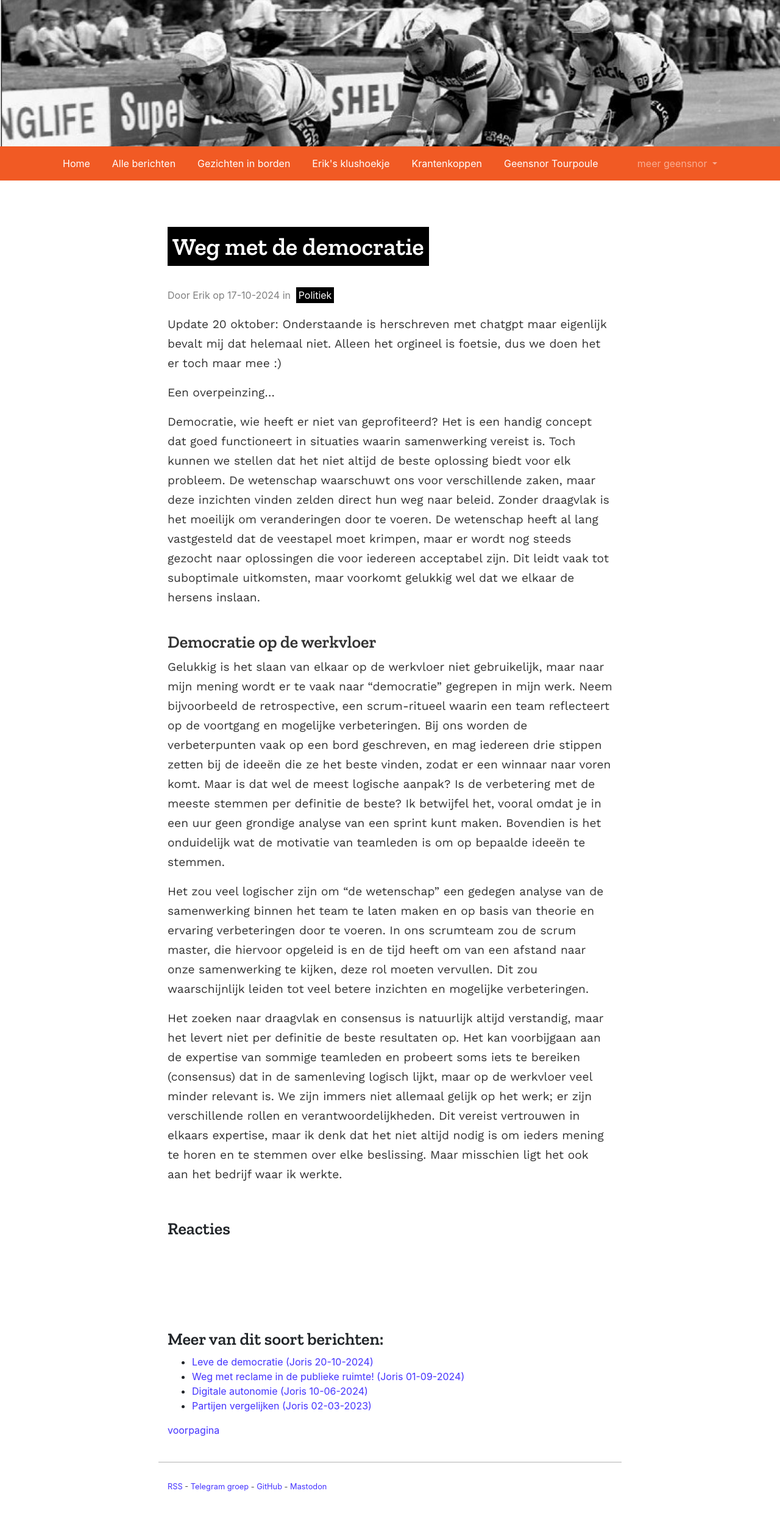
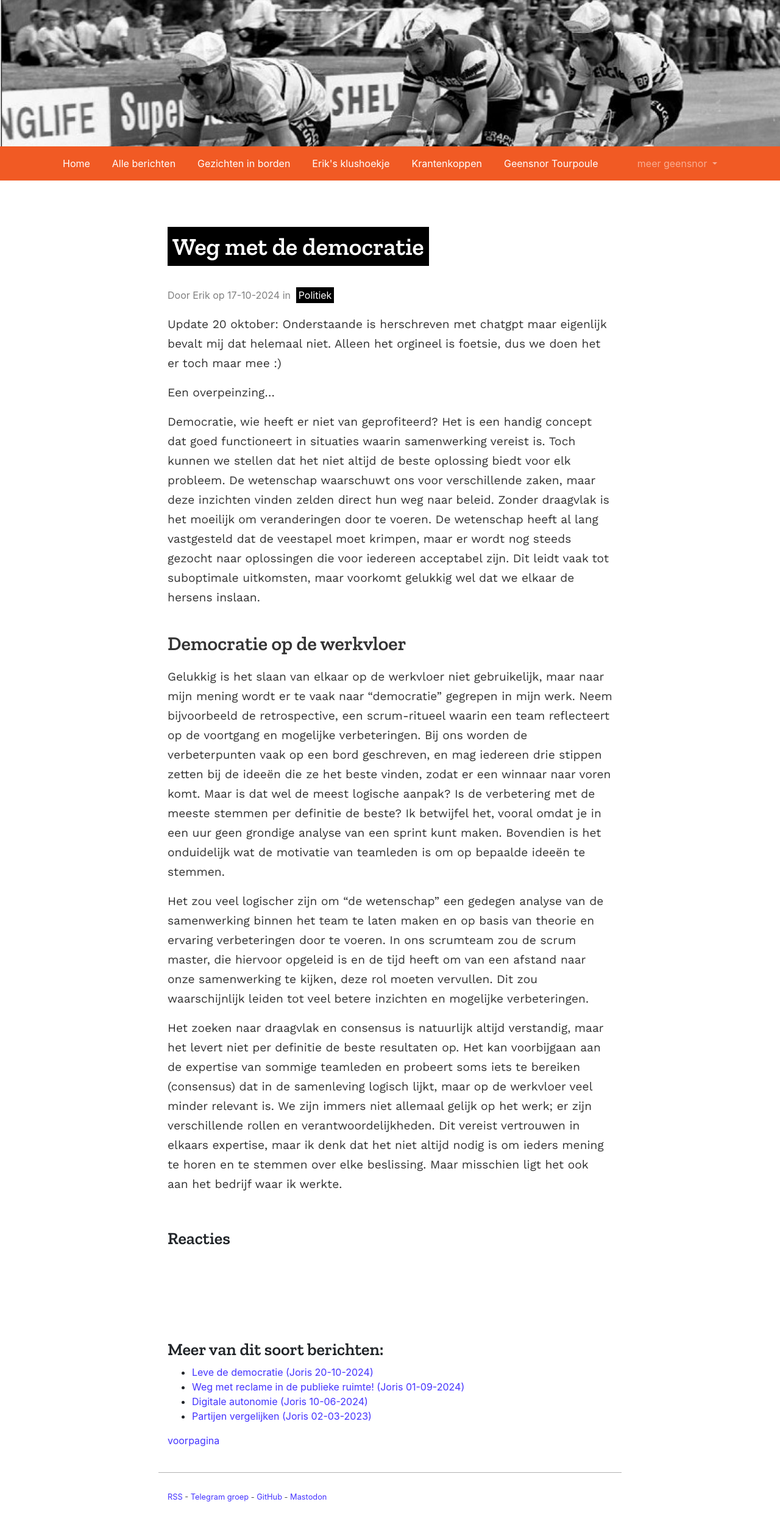
Before and after one commit to geensnor/geensnor.nl, a Jekyll site: the page built from _posts/2024-10-17-weg-met-de-democratie.md, in a window 1280 px wide. Shown: the whole page at 61% size. Built offline with Jekyll 4.4.1, drawn with Linux system fonts in a browser that asks for light colours; comment, search, counter and statistics services are not loaded.

Commit message:
header aangepast

```diff
--- a/_posts/2024-10-17-weg-met-de-democratie.md
+++ b/_posts/2024-10-17-weg-met-de-democratie.md
@@ -10,7 +10,7 @@ Een overpeinzing...
 
 Democratie, wie heeft er niet van geprofiteerd? Het is een handig concept dat goed functioneert in situaties waarin samenwerking vereist is. Toch kunnen we stellen dat het niet altijd de beste oplossing biedt voor elk probleem. De wetenschap waarschuwt ons voor verschillende zaken, maar deze inzichten vinden zelden direct hun weg naar beleid. Zonder draagvlak is het moeilijk om veranderingen door te voeren. De wetenschap heeft al lang vastgesteld dat de veestapel moet krimpen, maar er wordt nog steeds gezocht naar oplossingen die voor iedereen acceptabel zijn. Dit leidt vaak tot suboptimale uitkomsten, maar voorkomt gelukkig wel dat we elkaar de hersens inslaan.
 
-### Democratie op de werkvloer
+## Democratie op de werkvloer
 
 Gelukkig is het slaan van elkaar op de werkvloer niet gebruikelijk, maar naar mijn mening wordt er te vaak naar "democratie" gegrepen in mijn werk. Neem bijvoorbeeld de retrospective, een scrum-ritueel waarin een team reflecteert op de voortgang en mogelijke verbeteringen. Bij ons worden de verbeterpunten vaak op een bord geschreven, en mag iedereen drie stippen zetten bij de ideeën die ze het beste vinden, zodat er een winnaar naar voren komt. Maar is dat wel de meest logische aanpak? Is de verbetering met de meeste stemmen per definitie de beste? Ik betwijfel het, vooral omdat je in een uur geen grondige analyse van een sprint kunt maken. Bovendien is het onduidelijk wat de motivatie van teamleden is om op bepaalde ideeën te stemmen.
 
```
